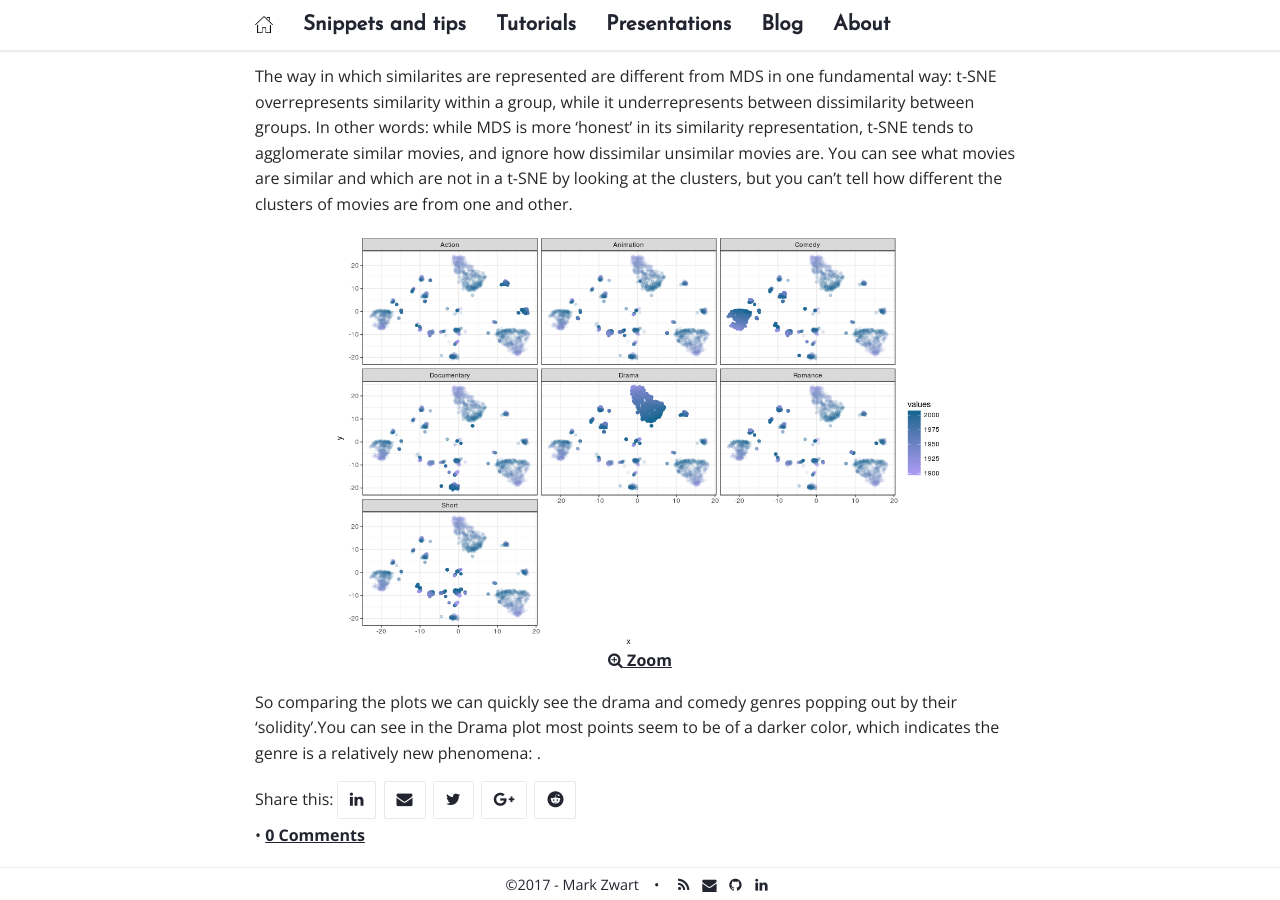
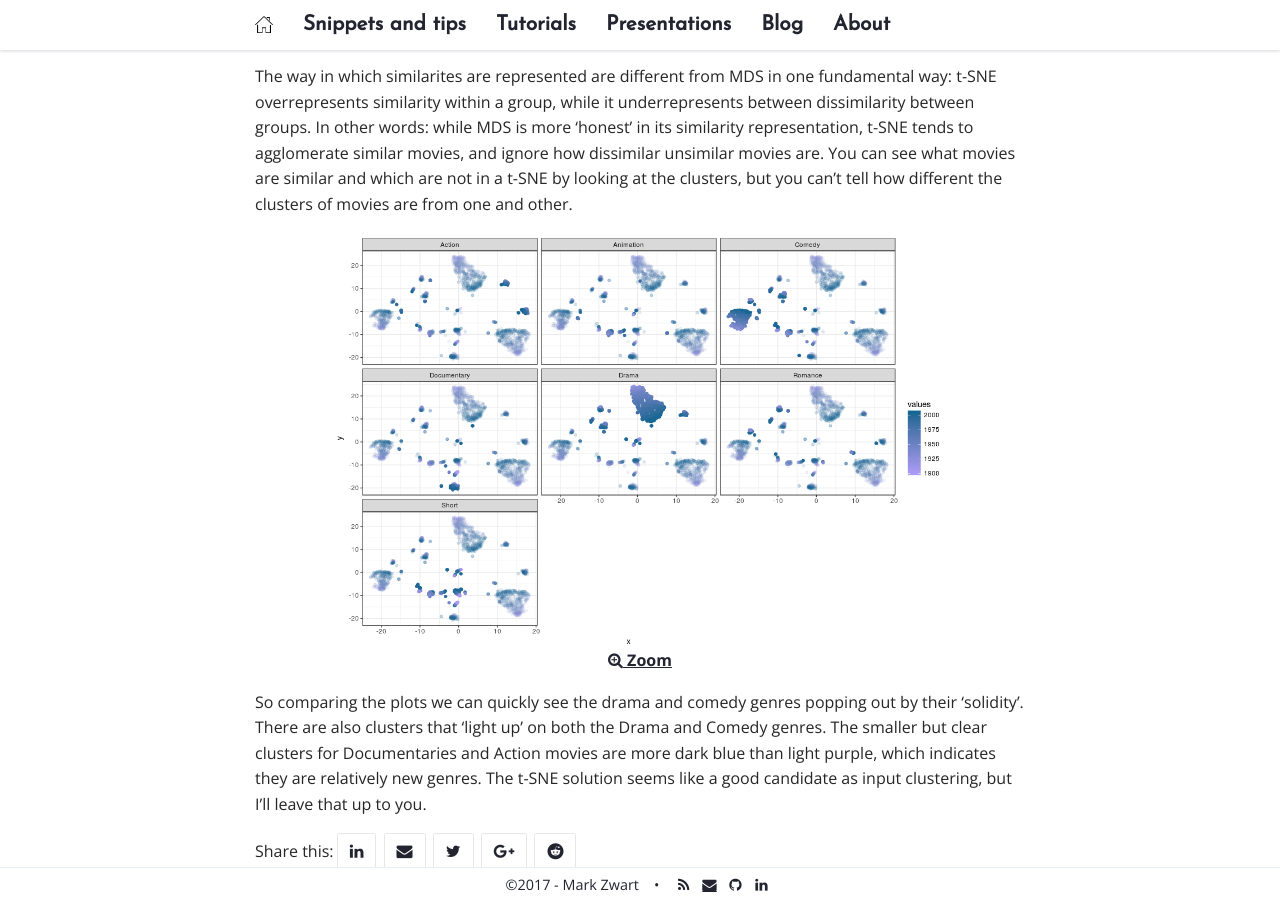
Before and after one commit to mark-me/mark-me.github.io, a Jekyll site: the page built from _pages/tutorials/distance-measures/distance-measures.md, in a window 1280 px wide and 900 px high, scrolled down 10276 px. Built offline with Jekyll 4.4.1, drawn with Linux system fonts in a browser that asks for light colours; nearby versions of some CDN libraries; comment, search, counter and statistics services are not loaded.

Commit message:
Update distance-measures.md

```diff
--- a/_pages/tutorials/distance-measures/distance-measures.md
+++ b/_pages/tutorials/distance-measures/distance-measures.md
@@ -313,4 +313,4 @@ The way in which similarites are represented are different from MDS in one funda
 <i class='fa fa-search-plus '></i> Zoom</a>
 {: refdef}
 
-So comparing the plots we can quickly see the drama and comedy genres popping out by their 'solidity'.You can see in the Drama plot most points seem to be of a darker color, which indicates the genre is a relatively new phenomena: .
+So comparing the plots we can quickly see the drama and comedy genres popping out by their 'solidity'. There are also clusters that 'light up' on both the Drama and Comedy genres. The smaller but clear clusters for Documentaries and Action movies are more dark blue than light purple, which indicates they are relatively new genres. The t-SNE solution seems like a good candidate as input clustering, but I'll leave that up to you.
```
